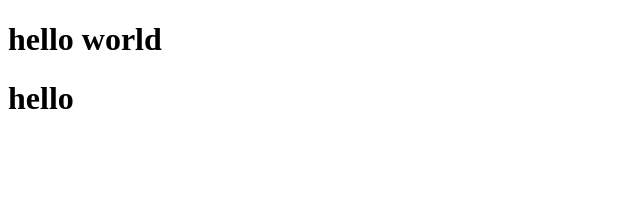
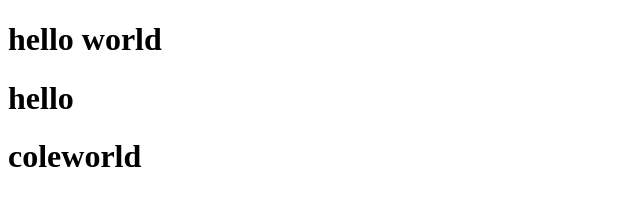
Before and after one commit to boluis/hello, a plain HTML site: page index.html in a window 1280 px wide. Shown: the whole page, without its empty margins (0-640 px from the left). Drawn offline with Linux system fonts and the light colour scheme.

Commit message:
another test

```diff
--- a/index.html
+++ b/index.html
@@ -9,5 +9,6 @@
 <body>
     <h1>hello world</h1>
     <h1>hello</h1>
+    <h1>coleworld</h1>
 </body>
 </html>
```
